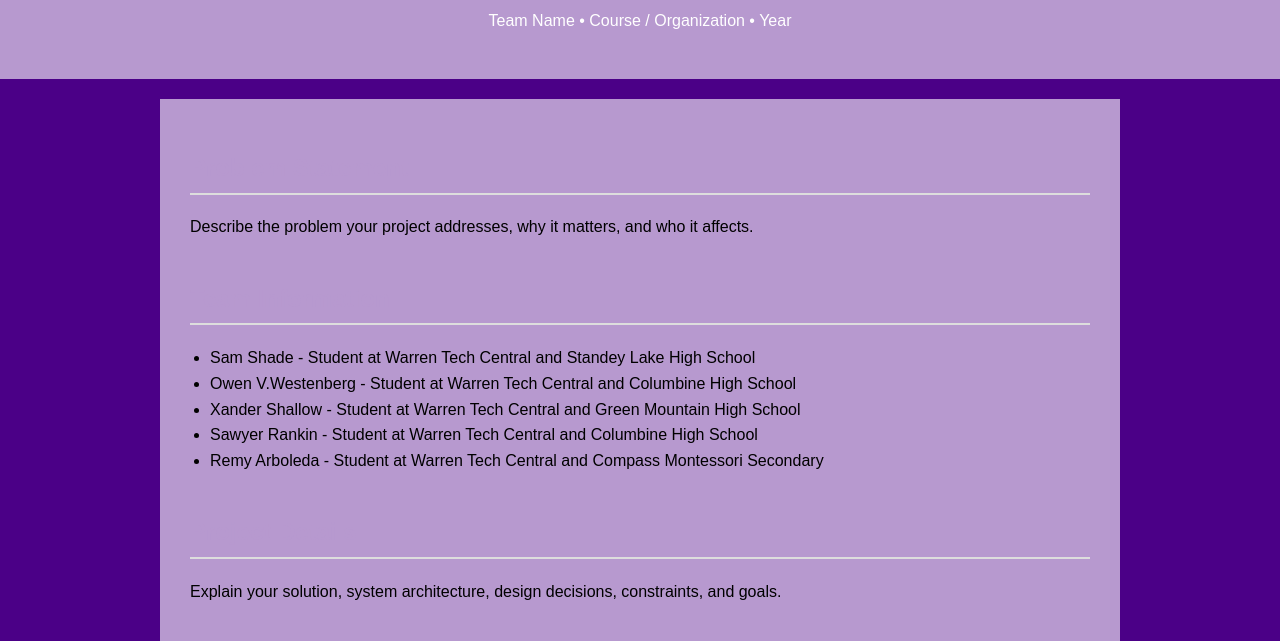
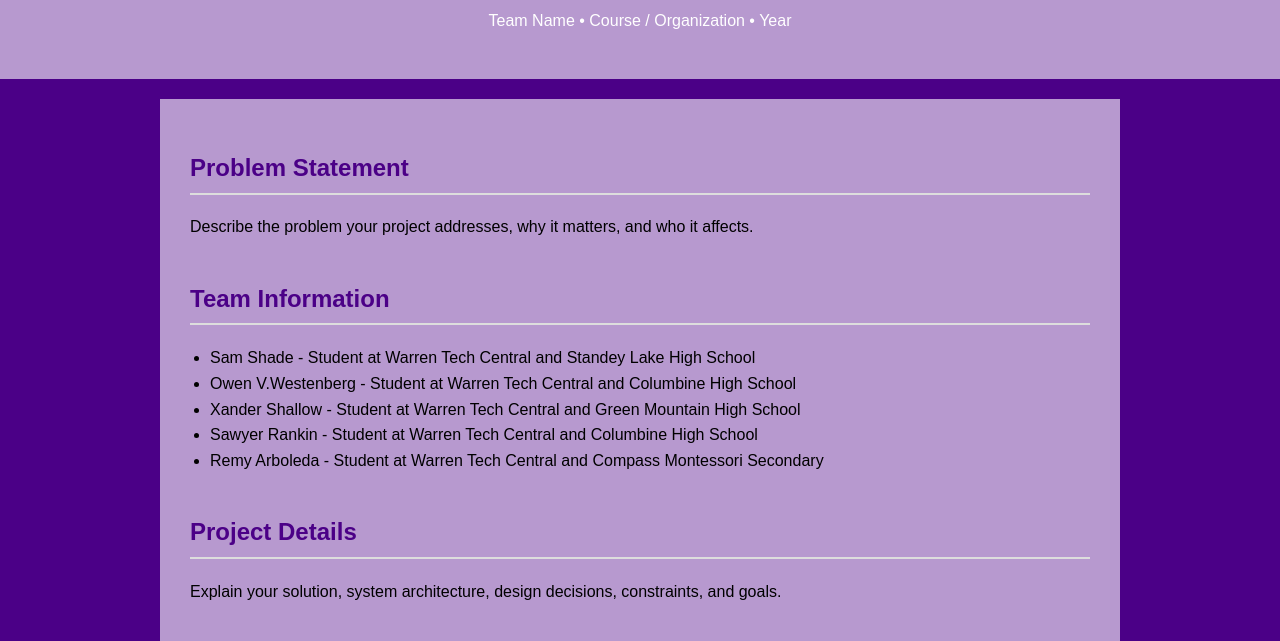
Before and after one commit to OwenVWest/NasaHunchJumpingRobot, a plain HTML site: page NASAHunchJumpingRobot.html in a window 1280 px wide. Shown: the part 157-798 px from the top of the page. Drawn offline with Linux system fonts and the light colour scheme.

Commit message:
Change heading color from light purple to indigo

```diff
--- a/NASAHunchJumpingRobot.html
+++ b/NASAHunchJumpingRobot.html
@@ -39,7 +39,7 @@
     h2 {
       border-bottom: 2px solid #ddd;
       padding-bottom: 5px;
-      color: #b799cf;
+      color: #4b0087;
     }
 
     ul {
```
